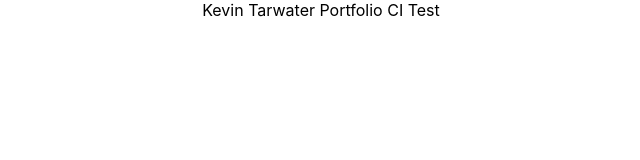
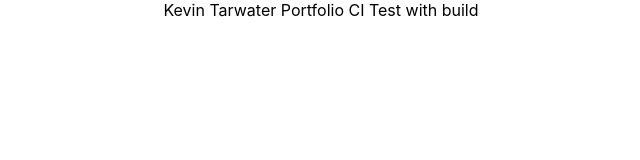
Before and after one commit to tarwaterk/portfolio, a React (Create React App) app: page / in a window 1280 px wide. Shown: the top 160 px of the page, without its empty margins (319-959 px from the left). Built offline with nearby package versions, Linux system fonts and the light colour scheme.

Commit message:
Update to test CI integration

```diff
--- a/src/App.js
+++ b/src/App.js
@@ -3,7 +3,7 @@ import './App.css';
 function App() {
   return (
     <div className="App">
-      Kevin Tarwater Portfolio CI Test
+      Kevin Tarwater Portfolio CI Test with build
     </div>
   );
 }
```
